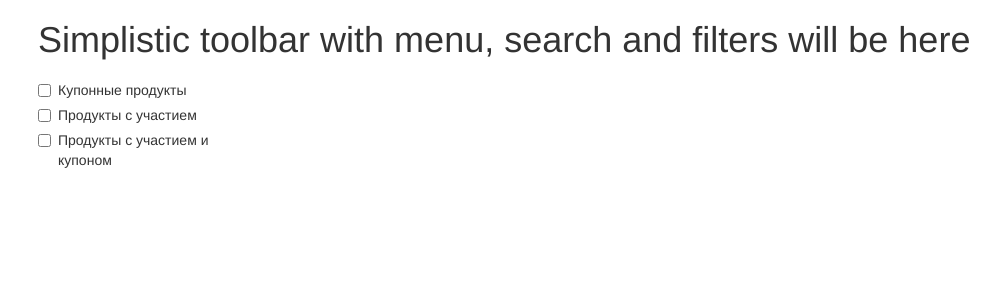
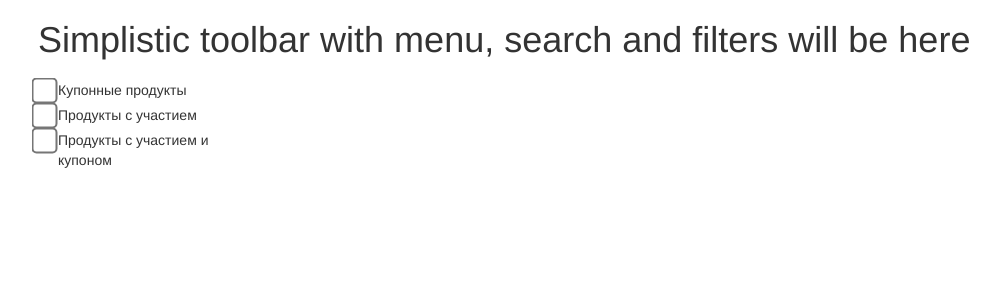
Before and after one commit to mt-christo/ej, a Django app: page / in a window 1280 px wide. Shown: the top 300 px of the page, without its empty margins (32-1032 px from the left). Run offline with Django 3.2, Linux system fonts and the light colour scheme; data that the repository does not hold is empty; some libraries are stand-ins or nearby versions.

Commit message:
Update style.css

```diff
--- a/antontest/story/static/style.css
+++ b/antontest/story/static/style.css
@@ -18,3 +18,21 @@
 	display: inline-block;
 	width: 100%;
 }
+
+input[type=checkbox]
+{
+  /* Double-sized Checkboxes */
+  -ms-transform: scale(2); /* IE */
+  -moz-transform: scale(2); /* FF */
+  -webkit-transform: scale(2); /* Safari and Chrome */
+  -o-transform: scale(2); /* Opera */
+  padding: 10px;
+}
+
+/* Might want to wrap a span around your checkbox text */
+.checkboxtext
+{
+  /* Checkbox text */
+  font-size: 110%;
+  display: inline;
+}
```
